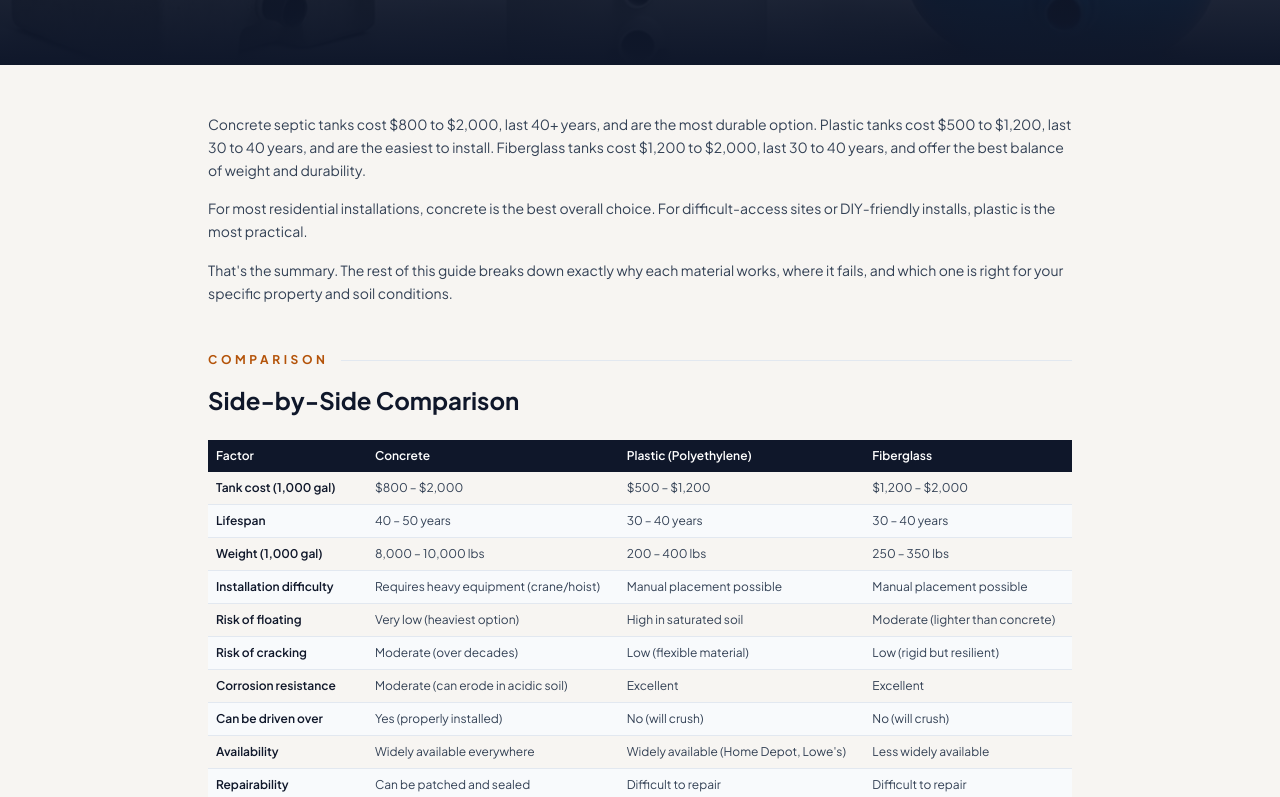
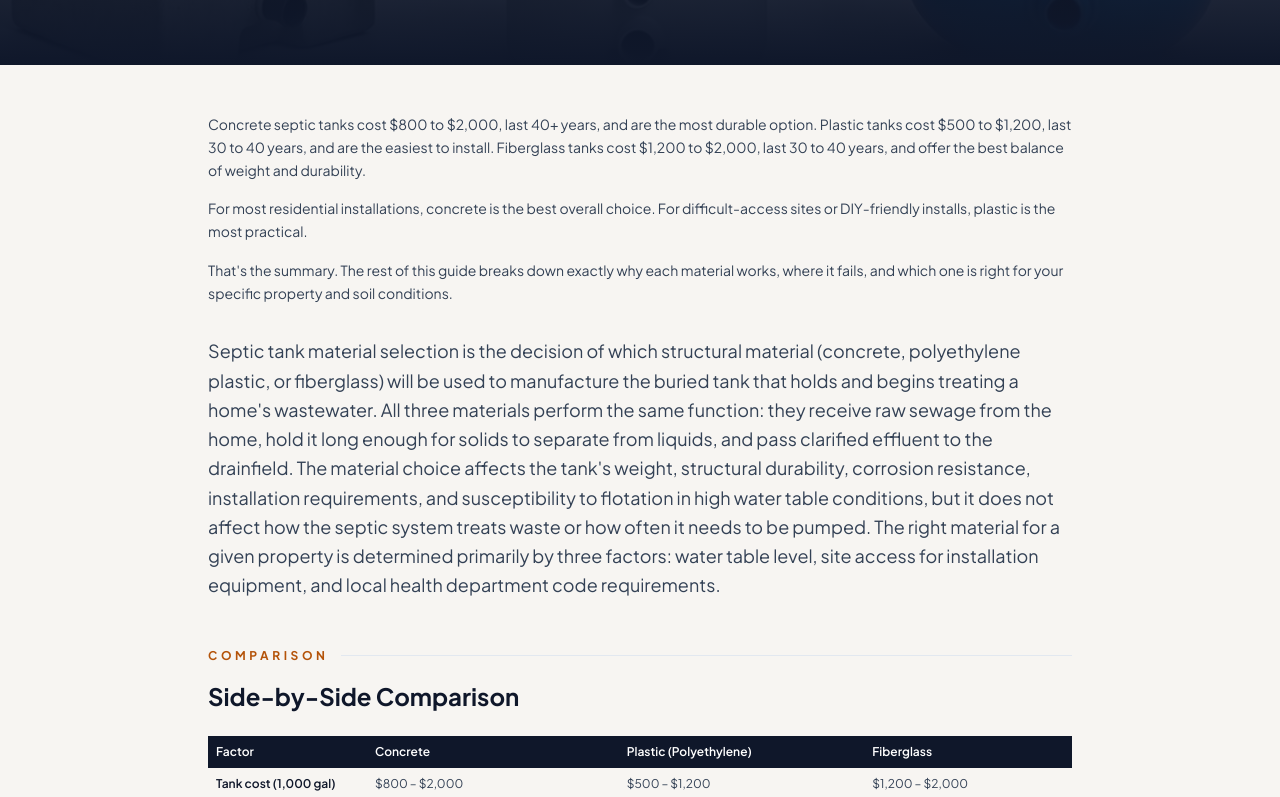
Before and after one commit to thebasementguide2026/theseptic.guide-, a Next.js app: page /comparisons/concrete-vs-plastic-vs-fiberglass-septic-tanks in a window 1280 px wide. Shown: the part 560-1357 px from the top of the page. Built offline with nearby package versions, Linux system fonts and the light colour scheme.

Commit message:
Add entity definition to concrete-vs-plastic-vs-fiberglass-septic-tanks

```diff
--- a/app/comparisons/concrete-vs-plastic-vs-fiberglass-septic-tanks/page.tsx
+++ b/app/comparisons/concrete-vs-plastic-vs-fiberglass-septic-tanks/page.tsx
@@ -122,6 +122,9 @@ export default function ConcreteVsPlasticVsFiberglass() {
           <p className='text-slate-700 leading-relaxed text-sm mb-4'>Concrete septic tanks cost $800 to $2,000, last 40+ years, and are the most durable option. Plastic tanks cost $500 to $1,200, last 30 to 40 years, and are the easiest to install. Fiberglass tanks cost $1,200 to $2,000, last 30 to 40 years, and offer the best balance of weight and durability.</p>
           <p className='text-slate-700 leading-relaxed text-sm mb-4'>For most residential installations, concrete is the best overall choice. For difficult-access sites or DIY-friendly installs, plastic is the most practical.</p>
           <p className='text-slate-700 leading-relaxed text-sm'>That&apos;s the summary. The rest of this guide breaks down exactly why each material works, where it fails, and which one is right for your specific property and soil conditions.</p>
+          <p className='text-lg text-slate-700 leading-relaxed mb-12 mt-8'>
+            Septic tank material selection is the decision of which structural material (concrete, polyethylene plastic, or fiberglass) will be used to manufacture the buried tank that holds and begins treating a home&apos;s wastewater. All three materials perform the same function: they receive raw sewage from the home, hold it long enough for solids to separate from liquids, and pass clarified effluent to the drainfield. The material choice affects the tank&apos;s weight, structural durability, corrosion resistance, installation requirements, and susceptibility to flotation in high water table conditions, but it does not affect how the septic system treats waste or how often it needs to be pumped. The right material for a given property is determined primarily by three factors: water table level, site access for installation equipment, and local health department code requirements.
+          </p>
         </div>
 
         {/* Side-by-Side Comparison Table */}
```
